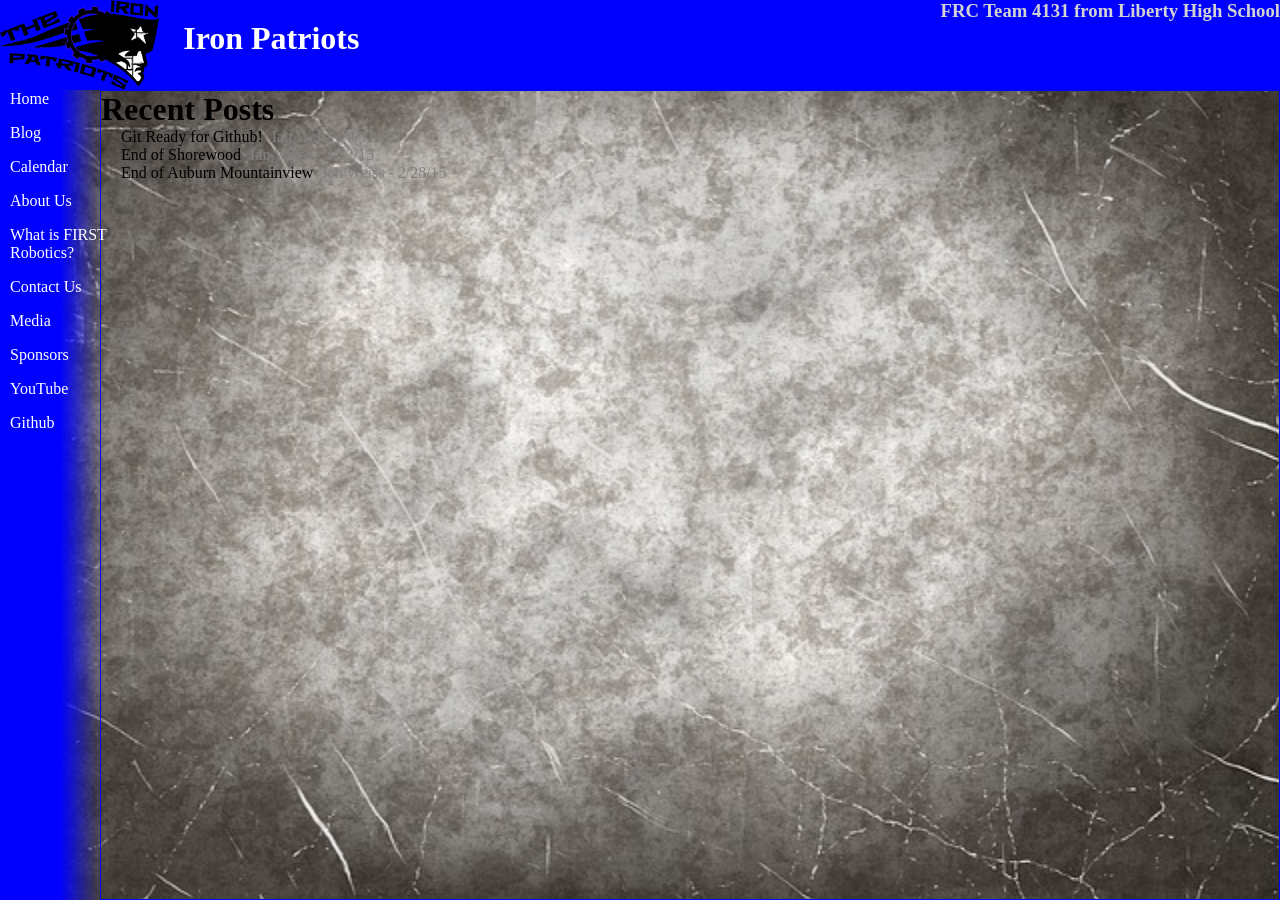
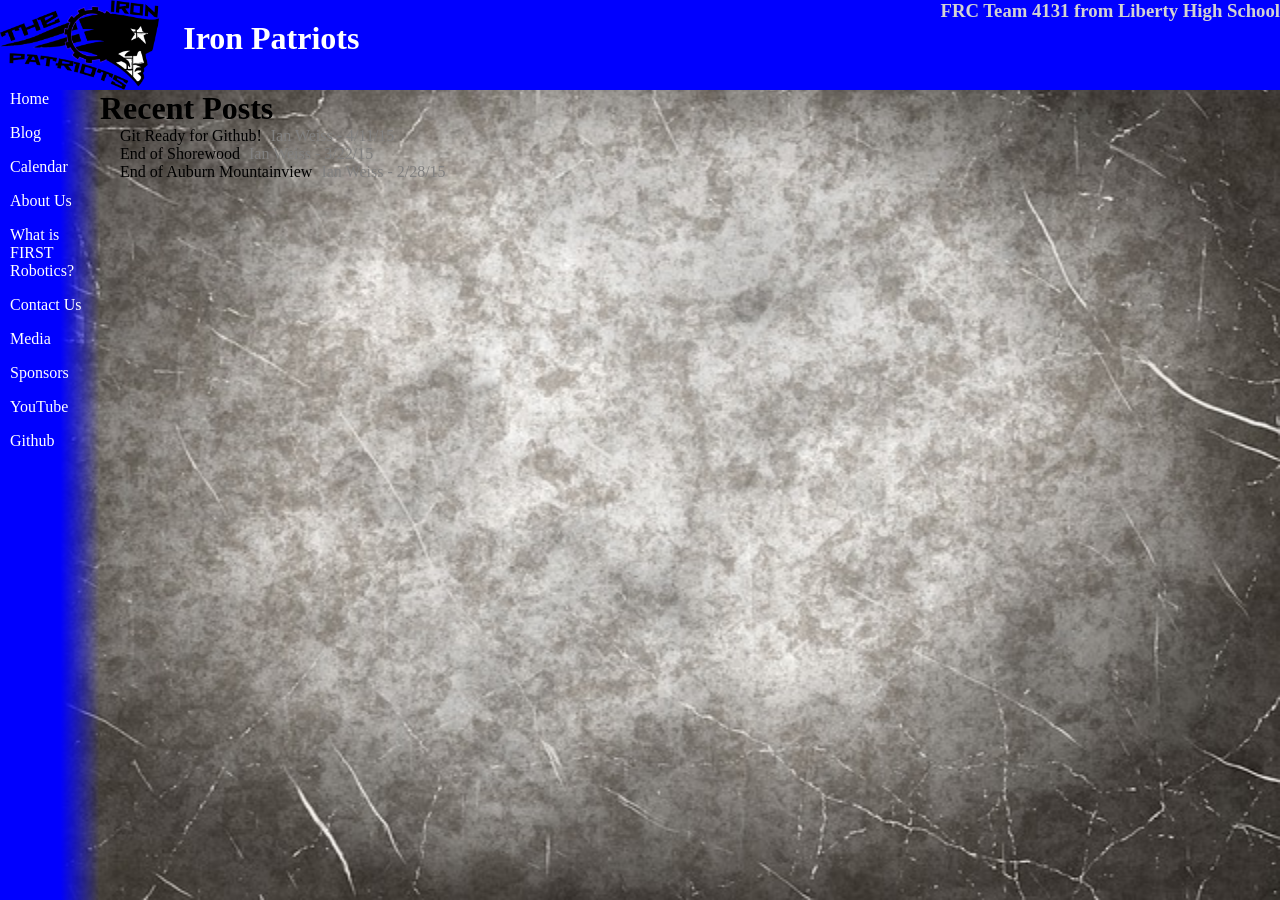
Before and after one commit to katiebugmoon/FRC4131.github.io, a Jekyll site: the page built from blog.html, in a window 1280 px wide. Built offline with Jekyll 4.4.1, drawn with Linux system fonts in a browser that asks for light colours; nearby versions of some CDN libraries.

Commit message:
Remove border

```diff
--- a/_layouts/base.html
+++ b/_layouts/base.html
@@ -19,7 +19,7 @@
 				<a href="https://www.youtube.com/channel/UC4yU-32WIU4Czi8nTdSphrQ" target="_blank">YouTube</a>
 				<a href="https://github.com/FRC4131" target="_blank">Github</a>
 			</div>
-			<div style="width:calc(100% - 102px); height:calc(100% - 2px); border:1px solid blue; overflow:scroll;">
+			<div style="width:calc(100% - 100px); height:100%; overflow:scroll;">
 				{{ content }}
 			</div>
 		</div>
--- a/res/main.css
+++ b/res/main.css
@@ -15,7 +15,7 @@ a:hover, a:active{
 	padding-left:5px;
 }
 ol, ul{margin-left:20px;}/*shift right*/
-table{border-collapse:collapse;}/*Collapse cell and table borders into one*/
+table{border-collapse:collapse;}
 table, thead, tfoot, tr, th, td{border:1px solid black;}
 th, td{padding:10px;}
 body{
--- a/res/template.css
+++ b/res/template.css
@@ -17,6 +17,7 @@
 	font-style: normal;
 	padding-left: 10px;
 	padding-right: 10px;
+	box-sizing: border-box;
 	width: 100%;
 	padding-bottom: 1em;
 	background: transparent;
```
